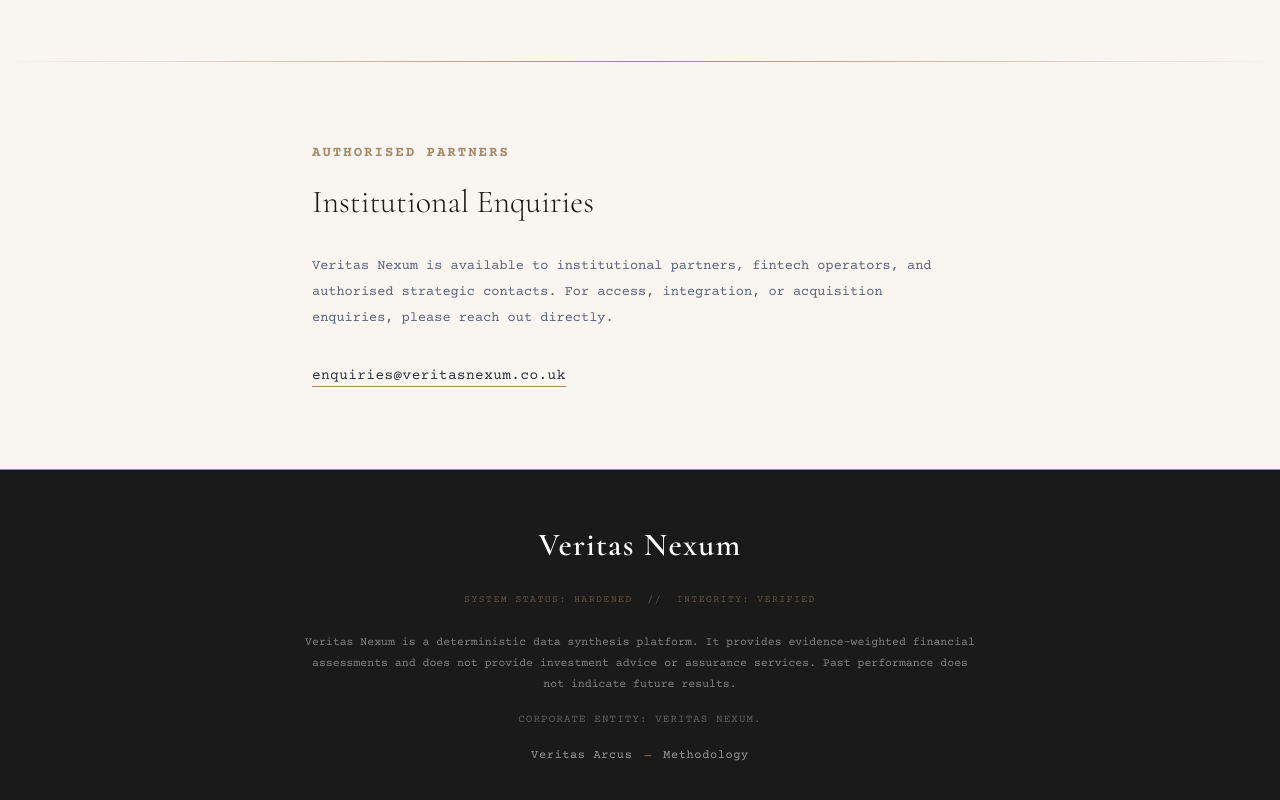
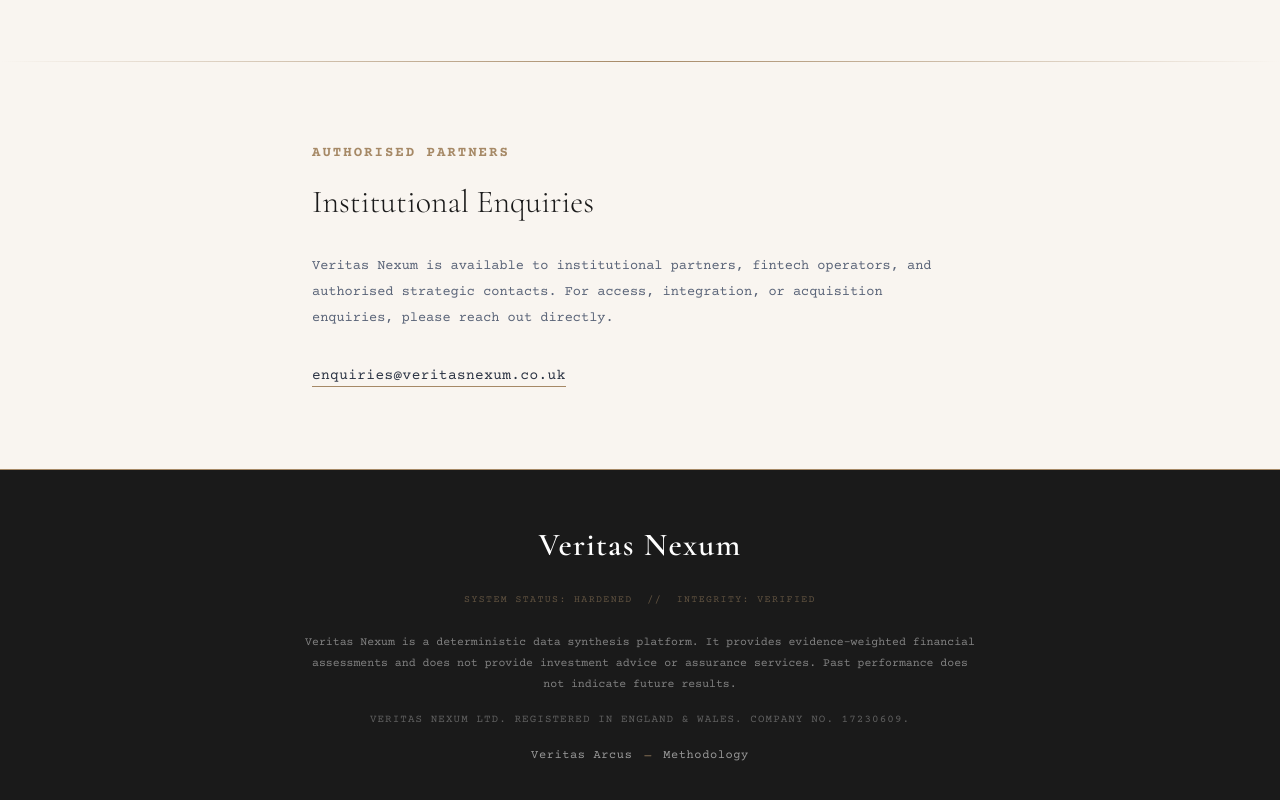
Before and after one commit to Ccoelhojones/Veritas-Nexum-Site, a website: page index.html in a window 1280 px wide. Shown: the part 2051-2851 px from the top of the page. Drawn offline with nearby package versions, Linux system fonts and the light colour scheme.

Commit message:
Add Companies House registration number to footer
Co-Authored-By: Claude Sonnet 4.6 <noreply@anthropic.com>

```diff
--- a/index.html
+++ b/index.html
@@ -139,7 +139,7 @@
             <p class="footer-disclaimer">
                 Veritas Nexum is a deterministic data synthesis platform. It provides evidence-weighted financial assessments and does not provide investment advice or assurance services. Past performance does not indicate future results.
             </p>
-            <p class="footer-entity">Corporate Entity: Veritas Nexum.</p>
+            <p class="footer-entity">Veritas Nexum Ltd. Registered in England &amp; Wales. Company No. 17230609.</p>
             <div class="footer-links">
                 <a href="https://app.veritasnexum.co.uk" target="_blank" rel="noopener">Veritas Arcus</a>
                 <span class="footer-sep">&mdash;</span>
```
